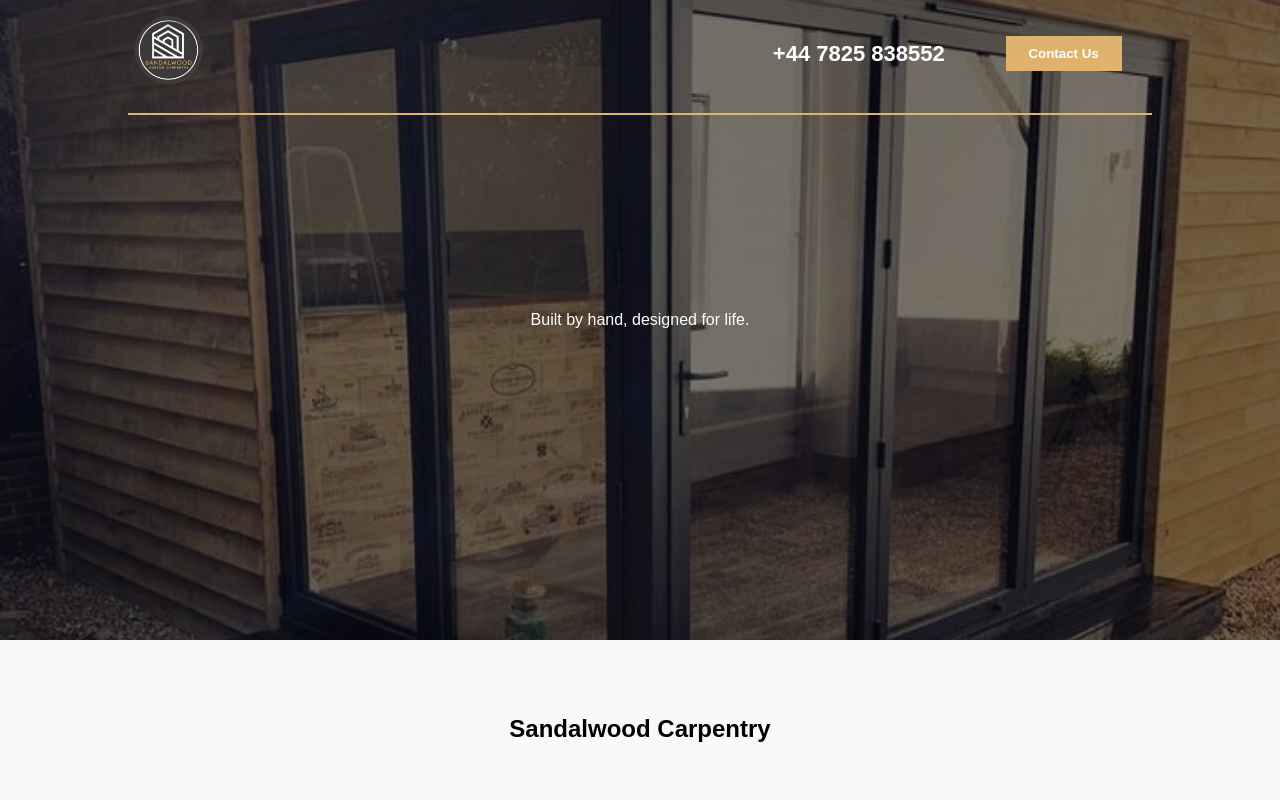
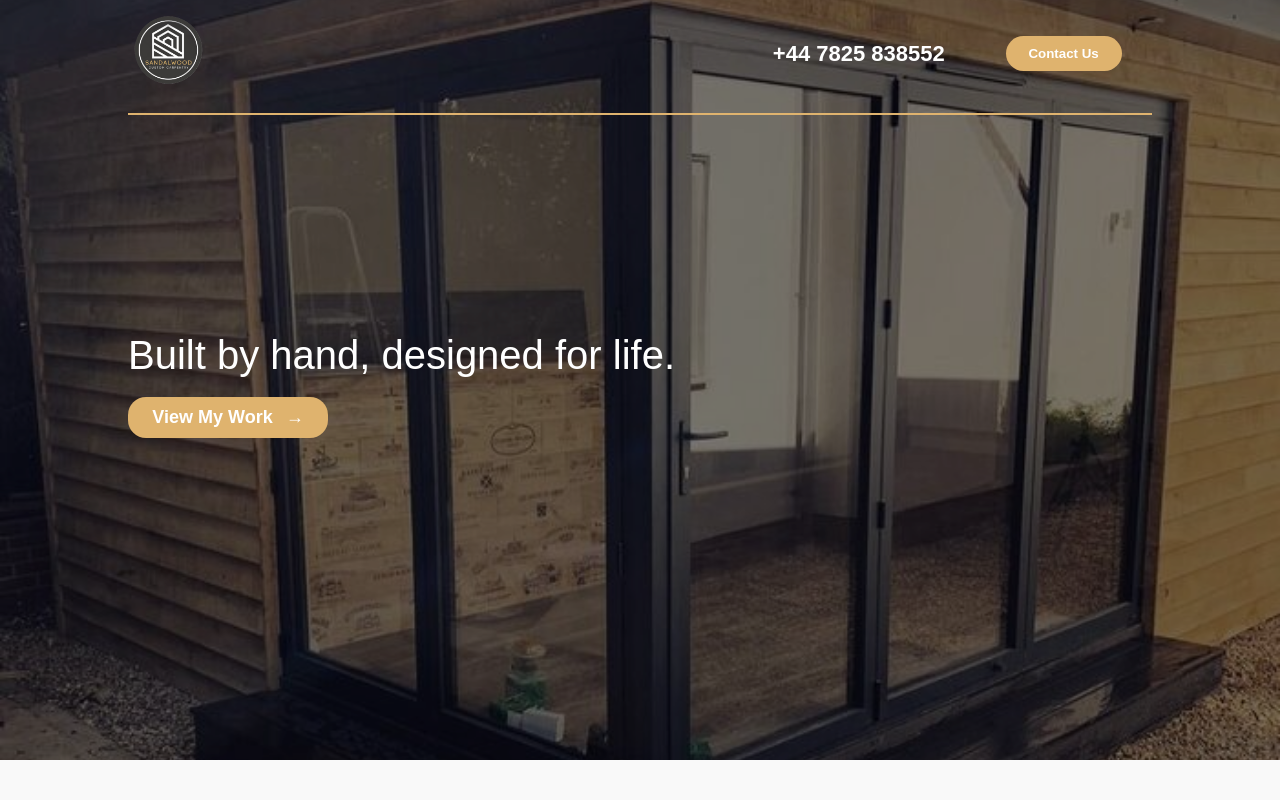
Before and after one commit to LarCaiDevelopment/Sandalwood, a React (Create React App) app in the folder sandalwood/: page / in a window 1280 px wide. Shown: the top 800 px of the page. Built offline with nearby package versions, Linux system fonts and the light colour scheme.

Commit message:
changes made to hero and howwework

```diff
--- a/sandalwood/src/Components/Gallery/Gallery.jsx
+++ b/sandalwood/src/Components/Gallery/Gallery.jsx
@@ -40,7 +40,7 @@ function Gallery() {
   ];
 
   return (
-    <div className="gallery">
+    <div id = "gallery" className="gallery">
       <div className="gallery__wrapper">
         <p className="gallery__tittle">Gallery</p>
         <span className="line__style__gallery"></span>
--- a/sandalwood/src/Components/Header/Header.scss
+++ b/sandalwood/src/Components/Header/Header.scss
@@ -44,6 +44,7 @@
         padding: 10px;
         width: 116px;
         border: none;
+        border-radius: 18px;
       }
 
     &__right{
--- a/sandalwood/src/Components/Hero/Hero.jsx
+++ b/sandalwood/src/Components/Hero/Hero.jsx
@@ -4,7 +4,11 @@ function Hero() {
   return (
     <div className="hero">
         <div className="hero__background"></div>
-        <p className="hero__text">Built by hand, designed for life.</p>
+        <div className="hero__text--cont">
+            <p className="hero__text">Built by hand, designed for life.</p>
+            <a href="#gallery"><button className="hero__cta">View My Work</button></a>
+        </div>
+
     </div>
   );
 }
--- a/sandalwood/src/Components/Hero/Hero.scss
+++ b/sandalwood/src/Components/Hero/Hero.scss
@@ -4,7 +4,7 @@
 .hero {
     position: relative;
     display: flex;
-    height: 80vh;
+    height: 95vh;
     justify-content: center;
     align-items: center;
     color: white;
@@ -25,5 +25,46 @@
     &__text {
         position: relative;
         z-index: 1;
+        font-size:40px;
+        margin: 0 auto;
+        width: 80vw;
+    }
+
+    &__cta{
+        position: relative;
+        display:block;
+        background-color: #DFB36E;
+        color: white;
+        font-weight: 700;
+        padding: 10px;
+        width: 116px;
+        border: none;
+        border-radius: 18px;
+        font-size: 18px;
+        width: 200px;
+        margin-top: 10px;
+      }
+
+      .hero__cta::after {
+        content: " →"; /* Adds a slim right arrow */
+        font-size: 18px; /* Adjust size of the arrow if needed */
+        margin-left: 8px; /* Space between text and arrow */
+      }
+
+      @include media(mobile)  {
+        &__text {
+            text-align: center;
+            line-height: 48px;
+            font-size: 30px;
+        }
+
+        &__cta{
+            margin: 0 auto;
+            margin-top: 15px;
+        }
     }
 }
+
+.hero a{
+    text-decoration: none !important;
+}
--- a/sandalwood/src/Components/HowWeWork/HowWeWork.jsx
+++ b/sandalwood/src/Components/HowWeWork/HowWeWork.jsx
@@ -8,7 +8,7 @@ function HowWeWork() {
         <div className="howWework__wrapper">
             <p className="howWework__title">How we Work</p>
             <span className="line__style__work"></span>
-            <p className="howWework__description">We want to make this process as simple for everybody involved as possible.</p>
+            <p className="howWework__description">We want to make this process as simple as possible for everyone involved.</p>
             <div className="howWework__sections_wrapper">
                 <div className="howWework__section">
                     <p>Title</p>
--- a/sandalwood/src/Components/HowWeWork/HowWeWork.scss
+++ b/sandalwood/src/Components/HowWeWork/HowWeWork.scss
@@ -4,7 +4,7 @@
 .howWework {
     position: relative;
     color: #fff;
-    background-image: url(../../Assets/Images/hwwmobilee.png);
+    background-image: url(../../Assets/Images/HWWmobilee.png);
     background-size: cover;
     background-position: center;
     background-repeat: no-repeat;
@@ -84,7 +84,7 @@
 }
 @include media(desktop)  {
     .howWework {
-        background-image: url(../../Assets/Images/hwwDesktop.png);
+        background-image: url(../../Assets/Images/HWWdesktop.png);
         height: 380px;
     }
 }
```
Also changed, not shown: 1 other file (tests, documents, lock files or other folders).
